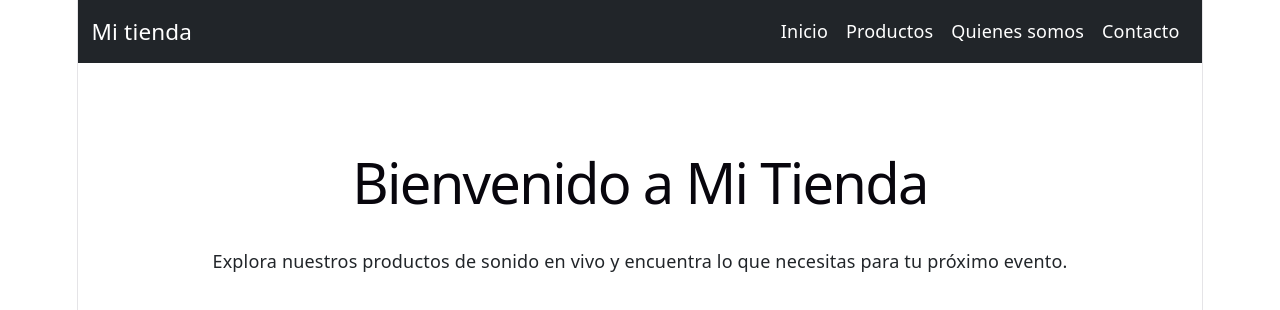
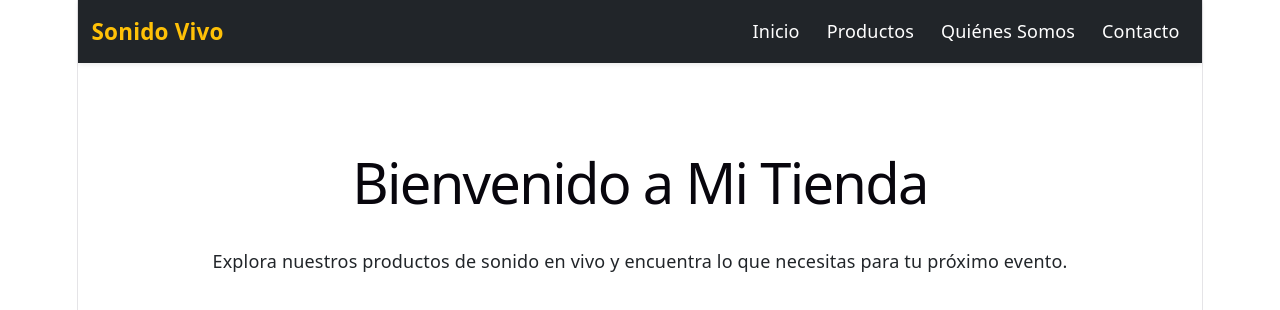
Before and after one commit to Fimchart/SonidoVivo_React, a React (Vite) app: page / in a window 1280 px wide. Shown: the top 310 px of the page. Built offline with nearby package versions, Linux system fonts and the light colour scheme.

Commit message:
Modificación de Navbar

```diff
--- a/src/componentes/organismos/Navbar.tsx
+++ b/src/componentes/organismos/Navbar.tsx
@@ -1,14 +1,14 @@
 import { Link } from "react-router-dom";
 
-function Navbar (){
+function Navbar() {
     return (
-        <nav className="navbar navbar-expand bg-dark">
+        <nav className="navbar navbar-expand-lg navbar-dark bg-dark shadow-sm">
             <div className="container">
-                <span className="navbar-brand text-white">
-                    Mi tienda
-                </span>
+                <Link className="navbar-brand fw-bold text-warning" to="/">
+                    Sonido Vivo
+                </Link>
 
-                <div className="navbar-nav">
+                <div className="navbar-nav ms-auto gap-2">
                     <Link className="nav-link text-white" to="/">
                         Inicio
                     </Link>
@@ -18,7 +18,7 @@ function Navbar (){
                     </Link>
 
                     <Link className="nav-link text-white" to="/quienessomos">
-                        Quienes somos
+                        Quiénes Somos
                     </Link>
 
                     <Link className="nav-link text-white" to="/contacto">
@@ -27,7 +27,7 @@ function Navbar (){
                 </div>
             </div>
         </nav>
-    )
+    );
 }
 
 export default Navbar;
```
Also changed, not shown: src/componentes/moleculas/FormularioContacto.tsx (renamed from src/componentes/moleculas/FomularioContacto.tsx).
